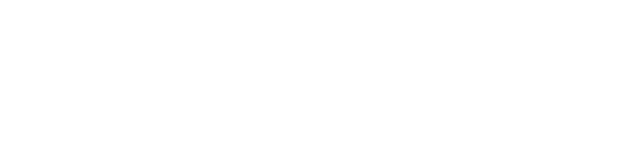
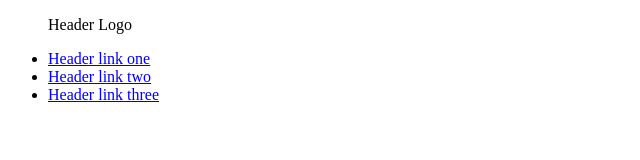
Before and after one commit to AivarasCer/landing-page, a plain HTML site: page landing_page.html in a window 1280 px wide. Shown: the whole page, without its empty margins (0-640 px from the left). Drawn offline with Linux system fonts and the light colour scheme.

Commit message:
Add header to landing_page

```diff
--- a/landing_page.html
+++ b/landing_page.html
@@ -1,10 +1,23 @@
 <!DOCTYPE html>
+
 <html lang="en">
 <head>
     <meta charset="UTF-8">
-    <title>Title</title>
+    <title>Landing page</title>
+    <link rel="stylesheet" href="../styles.css">
 </head>
 <body>
-
+    <div class="header">
+        <div class="logo">
+            <ul class="header-logo">
+                Header Logo
+            </ul>
+        </div>
+        <ul class="links">
+            <li><a href="#">Header link one</a></li>
+            <li><a href="#">Header link two</a></li>
+            <li><a href="#">Header link three</a></li>
+        </ul>
+    </div>
 </body>
 </html>
```
